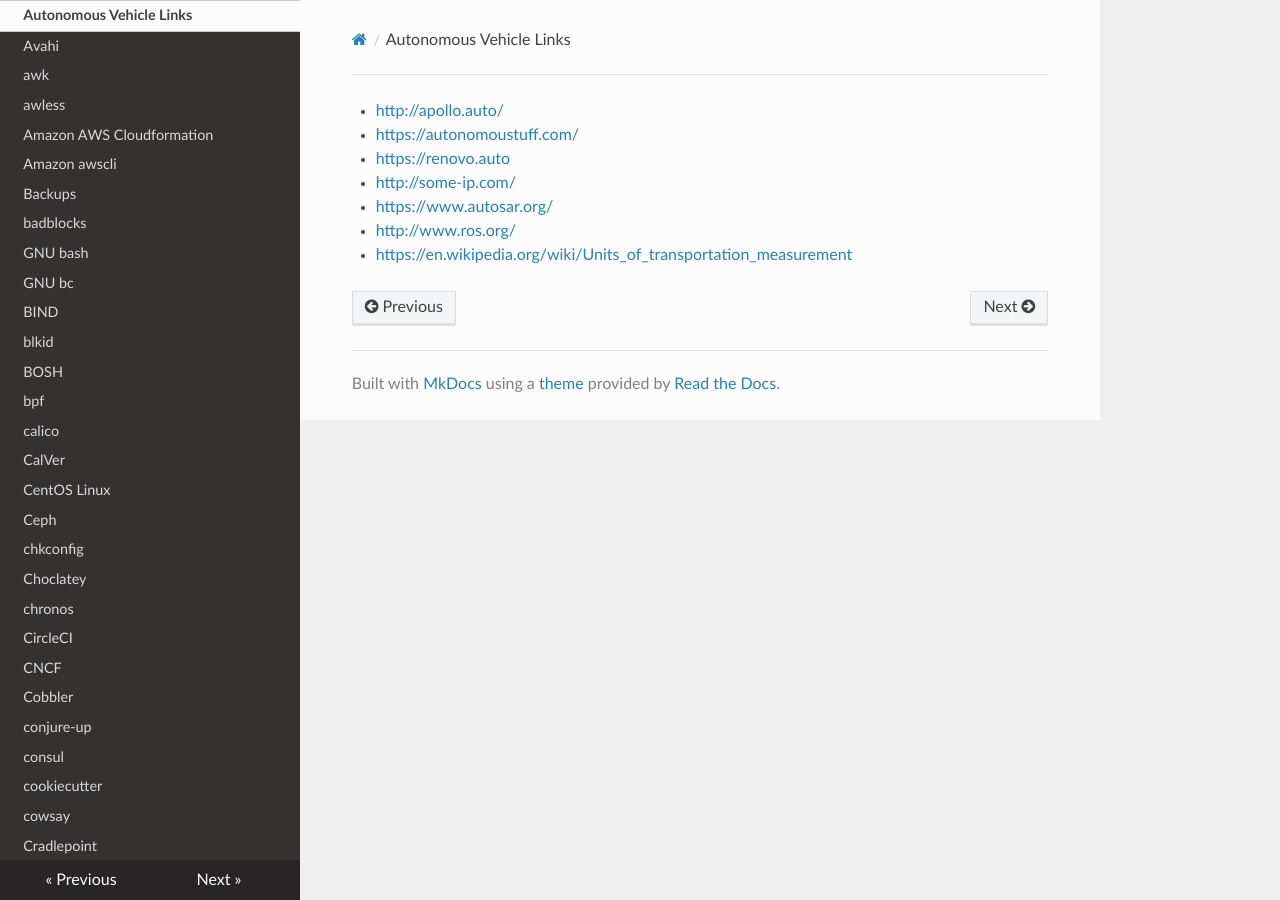
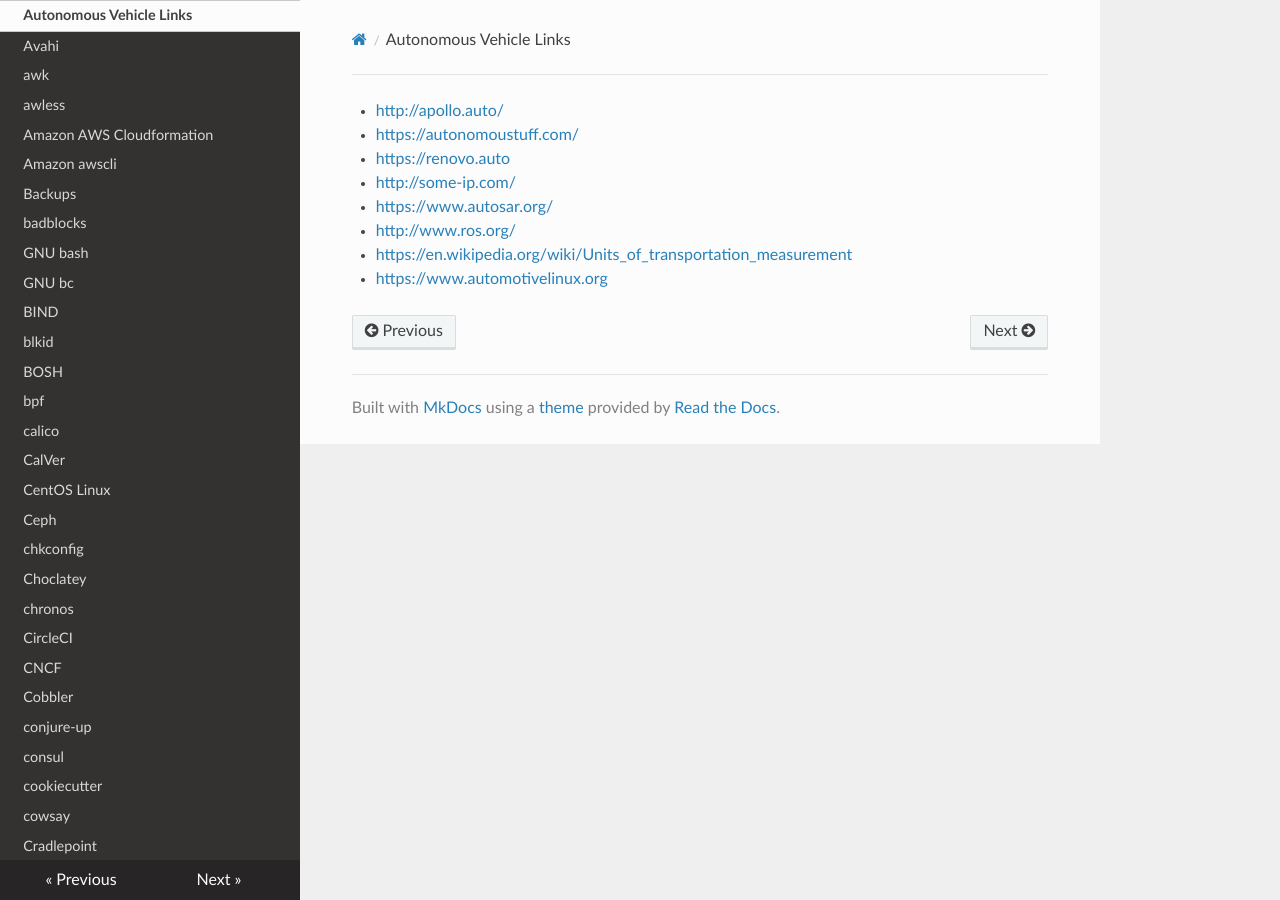
Before and after one commit to lando-cal/tech-notes, an MkDocs documentation site: the page built from docs/autonomous-vehicles.md, in a window 1280 px wide. Built offline with MkDocs 1.6.1, drawn with Linux system fonts in a browser that asks for light colours; nearby versions of some CDN libraries.

Commit message:
Add https://www.automotivelinux.org

```diff
--- a/docs/autonomous-vehicles.md
+++ b/docs/autonomous-vehicles.md
@@ -7,3 +7,4 @@ Title: Autonomous Vehicle Links
 - <https://www.autosar.org/>
 - <http://www.ros.org/>
 - <https://en.wikipedia.org/wiki/Units_of_transportation_measurement>
+- <https://www.automotivelinux.org>
```
